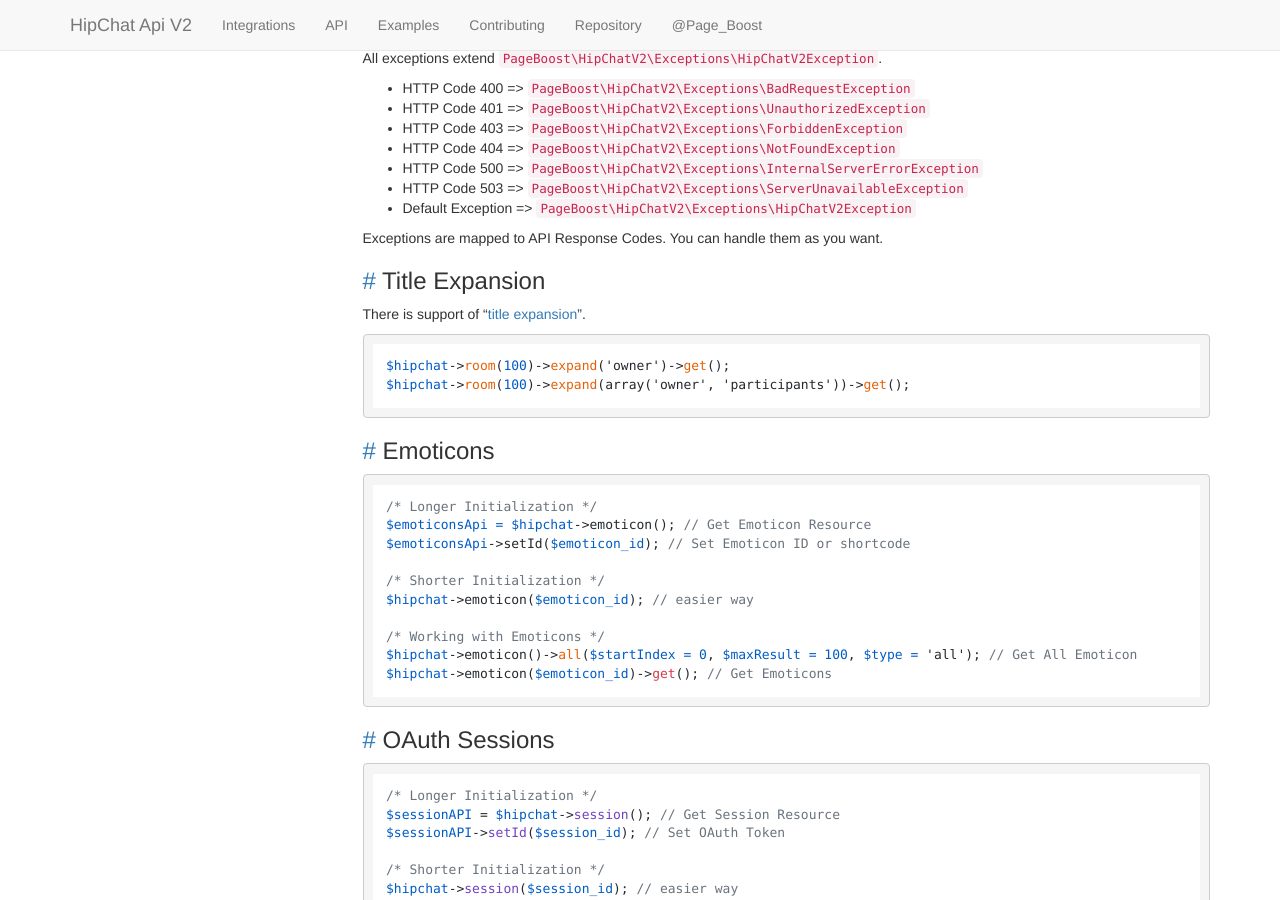
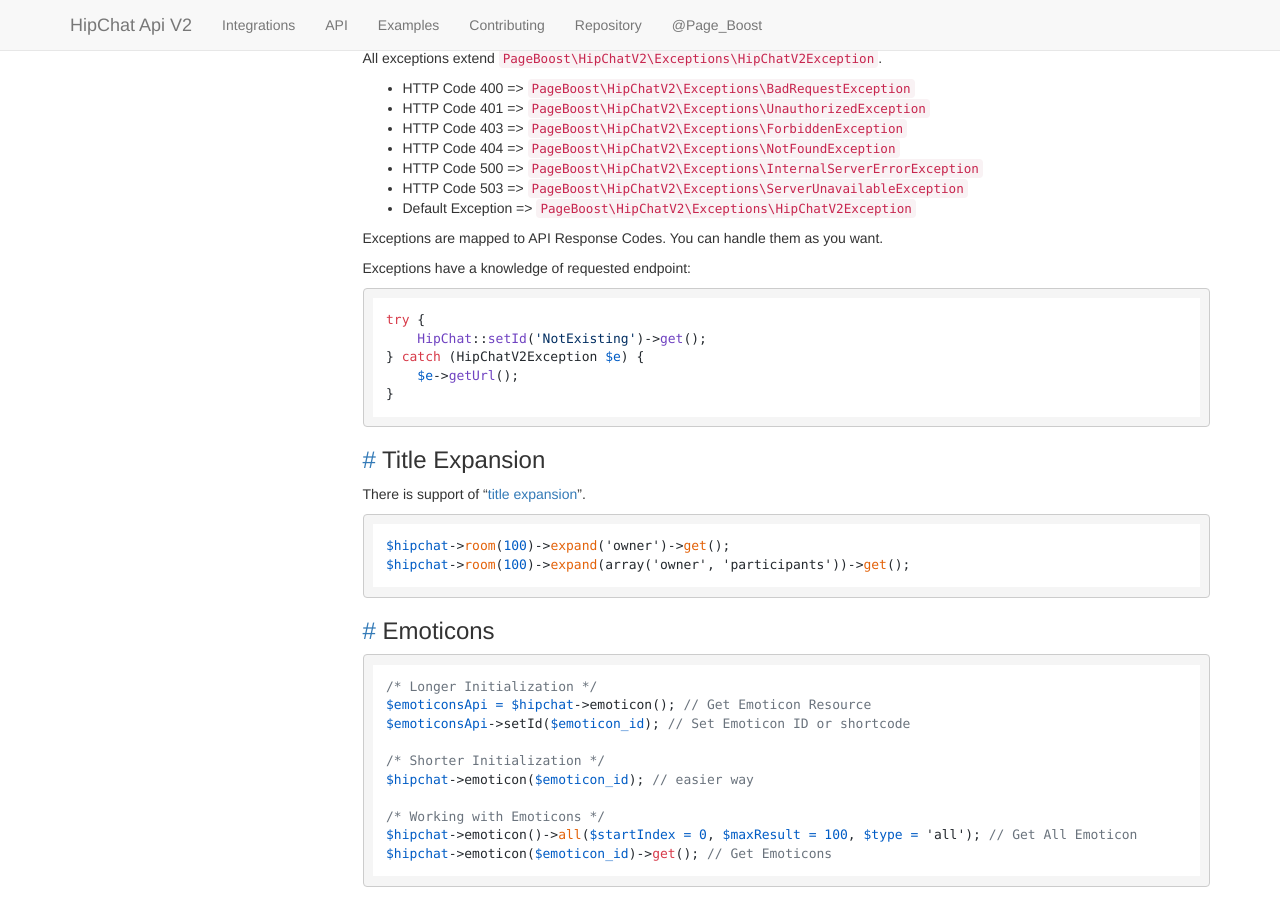
Before and after one commit to PageBoost/hipchat-php-v2, a Jekyll site: the page built from api.md, in a window 1280 px wide and 900 px high, scrolled down 715 px. Built offline with Jekyll 4.4.1, drawn with Linux system fonts in a browser that asks for light colours; nearby versions of some CDN libraries; Markdown is read by kramdown in place of the engine named in the settings.

Commit message:
Document knowledge of requested url in Exceptions

````diff
--- a/api.md
+++ b/api.md
@@ -49,6 +49,16 @@ All exceptions extend `PageBoost\HipChatV2\Exceptions\HipChatV2Exception`.
 - Default Exception => `PageBoost\HipChatV2\Exceptions\HipChatV2Exception`
 
 Exceptions are mapped to API Response Codes. You can handle them as you want.
+
+Exceptions have a knowledge of requested endpoint:
+
+```php
+try {
+    HipChat::setId('NotExisting')->get();
+} catch (HipChatV2Exception $e) {
+    $e->getUrl();
+}
+```
 
 ### <a href="api.html#expansion" name="expansion">#</a> Title Expansion
 
````
